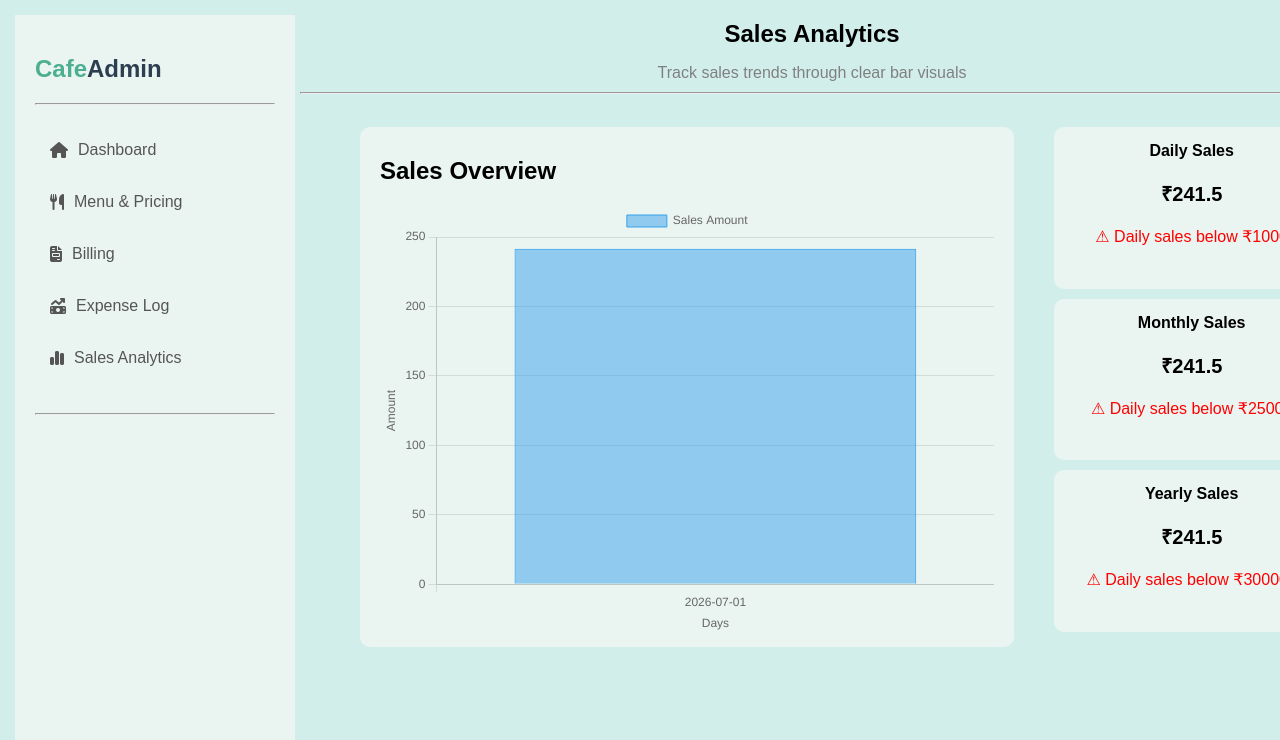
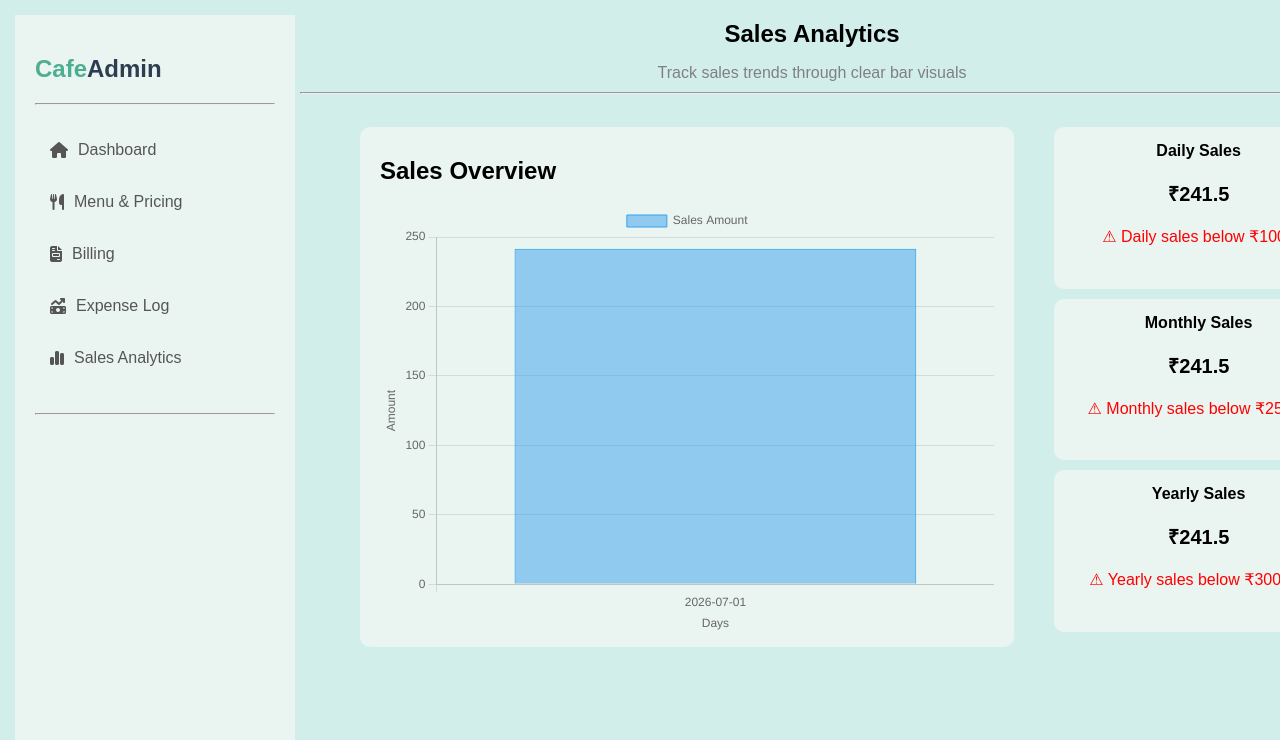
Before and after one commit to shravya-techcodes/EGGZOTIC---Cafe-Billing-and-Management-Insights, a Flask app: page /sales in a window 1280 px wide. Shown: the part 60-800 px from the top of the page. Run offline with Flask 3, Linux system fonts and the light colour scheme; data comes from the database, SQL or seed files in the repository; both versions use the stored data as it was after the commit.

Commit message:
minor fixing

```diff
--- a/templates/sales.html
+++ b/templates/sales.html
@@ -7,20 +7,6 @@
             <p>Track sales trends through clear bar visuals</p>
             <hr>
         </div>
-        <!--<div class="top-sectionSales">
-            <div class="period-box">
-                <label>Select Period</label>
-                <select id="period-select">
-                    <option>Daily</option>
-                    <option>Monthly</option>
-                    <option>Yearly</option>
-                </select>
-            </div>
-
-            <div class="date-box">
-                <input type="date" id="sales-date">
-            </div>
-        </div>-->
         <!-- Chart Section -->
         <div class="analyticsSection">
             <div class="chart-container">
@@ -48,11 +34,11 @@
                     <p class="sales-amount">₹{{ monthly_sales }}</p>
                     {% if monthly_sales > 25000 %}
                         <span class="success-msg">
-                            🎉 Great! Daily sales crossed ₹25000
+                            🎉 Great! Monthly sales crossed ₹25000
                         </span>
                     {% else %}
                         <span class="warning-msg">
-                            ⚠ Daily sales below ₹25000
+                            ⚠ Monthly sales below ₹25000
                         </span>
                     {% endif %}
                 </div>
@@ -61,11 +47,11 @@
                     <p class="sales-amount">₹{{ yearly_sales }}</p>
                     {% if yearly_sales > 300000 %}
                         <span class="success-msg">
-                            🎉 Great! Daily sales crossed ₹300000
+                            🎉 Great! Yearly sales crossed ₹300000
                         </span>
                     {% else %}
                         <span class="warning-msg">
-                            ⚠ Daily sales below ₹300000
+                            ⚠ Yearly sales below ₹300000
                         </span>
                     {% endif %}
                 </div>
```
Also changed, not shown: database.db.
